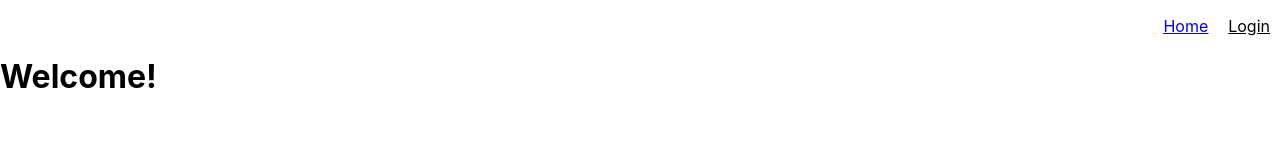
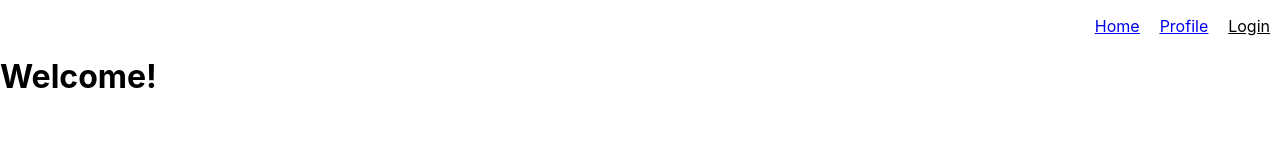
Before and after one commit to alant/oa_user_auth, a React (Create React App) app in the folder client/: page / in a window 1280 px wide. Shown: the top 160 px of the page. Built offline with nearby package versions, Linux system fonts and the light colour scheme.

Commit message:
added profile route. will protect it

```diff
--- a/client/src/AppRouter.js
+++ b/client/src/AppRouter.js
@@ -1,12 +1,14 @@
 import React from "react";
 import Home from "./components/Home";
-import { BrowserRouter as Router, Route } from "react-router-dom";
+import Profile from "./components/Profile";
+import { HashRouter as Router, Route } from "react-router-dom";
 
 export const AppRouter = () => {
   return (
     <Router>
       <div>
         <Route exact path="/" component={Home} />
+        <Route path="/profile" component={Profile} />
       </div>
     </Router>
   );
--- a/client/src/components/Header.jsx
+++ b/client/src/components/Header.jsx
@@ -7,6 +7,9 @@ export default class Header extends Component {
       <ul className="menu">
         <li>
           <Link to="/">Home</Link>
+        </li>
+        <li>
+          <Link to="/profile">Profile</Link>
         </li>
         <li onClick={this.handleLogInClick}>Login</li>
       </ul>
--- a/client/src/components/Home.jsx
+++ b/client/src/components/Home.jsx
@@ -1,4 +1,3 @@
-import PropTypes from "prop-types";
 import React, { Component } from "react";
 
 import Header from "./Header";
```
